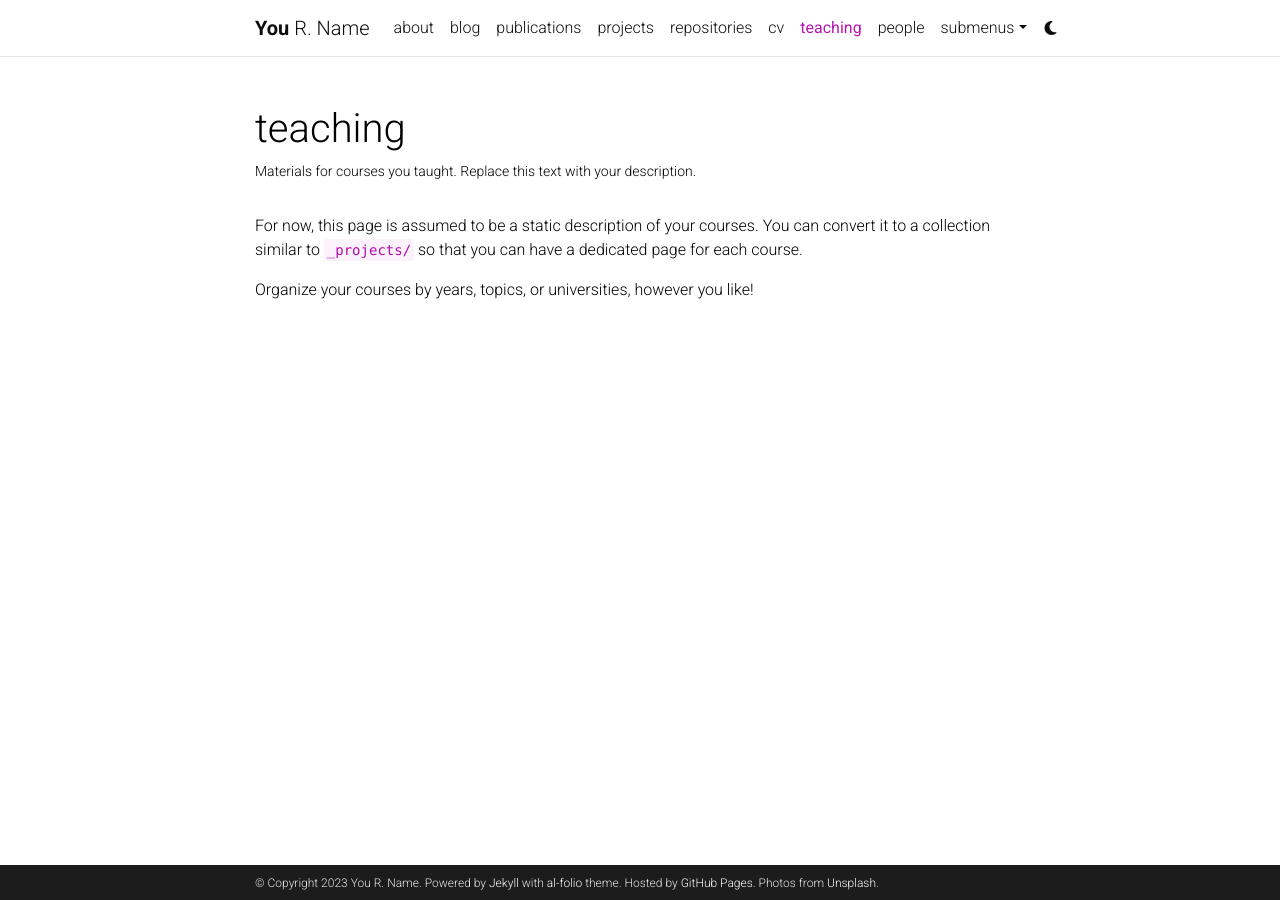
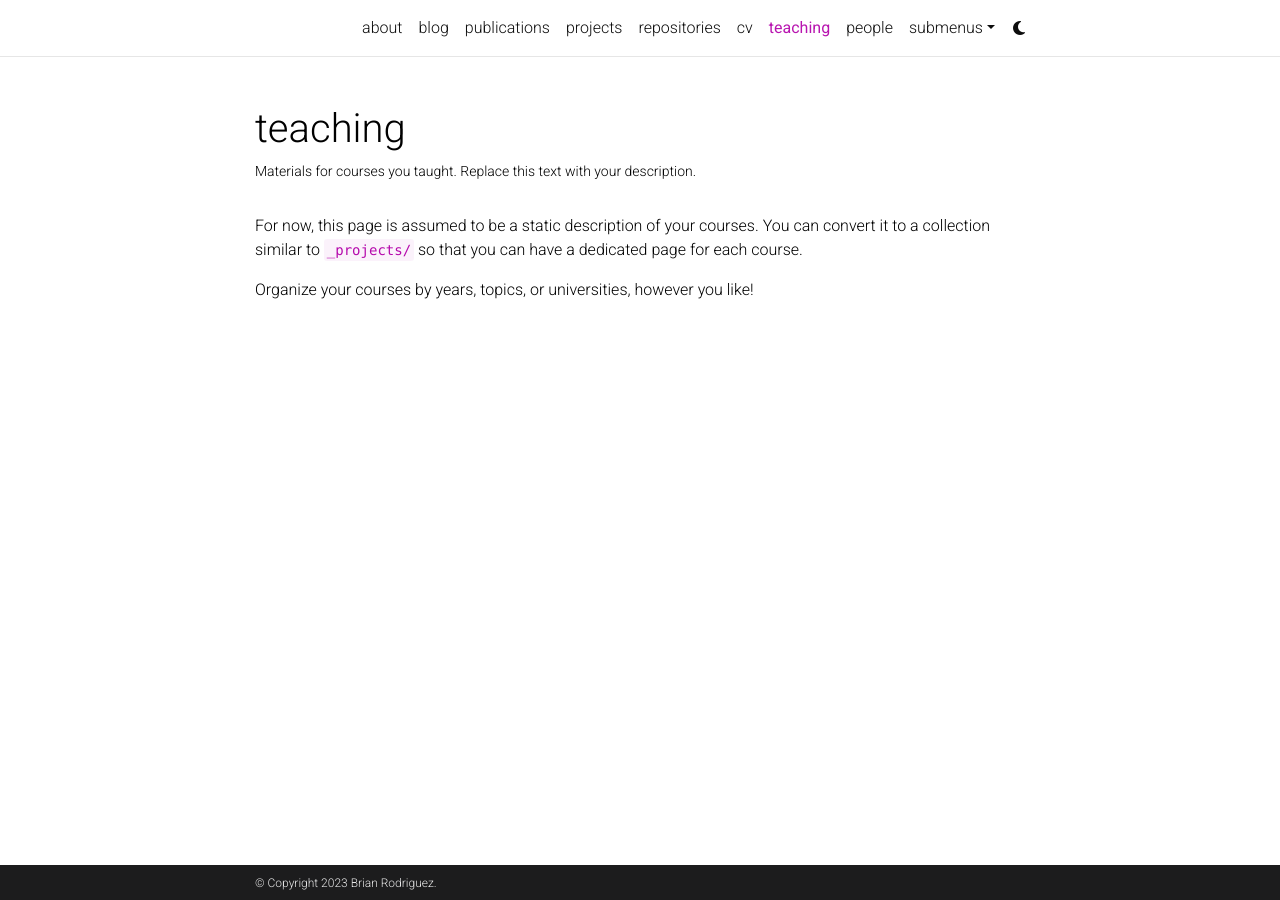
Before and after one commit to brod4910/brod4910.github.io, a Jekyll site: the page built from _pages/teaching.md, in a window 1280 px wide. Built offline with Jekyll 4.4.1, drawn with Linux system fonts in a browser that asks for light colours; comment, search, counter and statistics services are not loaded; a style sheet for code colours, icons or effects is not loaded.

Commit message:
Update _config.yml

```diff
--- a/_config.yml
+++ b/_config.yml
@@ -2,24 +2,21 @@
 # Site settings
 # -----------------------------------------------------------------------------
 
-title: blank # the website title (if blank, full name will be used instead)
-first_name: You
-middle_name: R.
-last_name: Name
-email: you@example.com
+title:  # the website title (if blank, full name will be used instead)
+first_name: Brian
+middle_name:
+last_name: Rodriguez
+email: brod4910@gmail.com
 description: > # the ">" symbol means to ignore newlines until "footer_text:"
-  A simple, whitespace theme for academics. Based on [*folio](https://github.com/bogoli/-folio) design.
+  An engineer who loves his dog, optimization, and climbing.
 footer_text: >
-  Powered by <a href="https://jekyllrb.com/" target="_blank">Jekyll</a> with <a href="https://github.com/alshedivat/al-folio">al-folio</a> theme.
-  Hosted by <a href="https://pages.github.com/" target="_blank">GitHub Pages</a>.
-  Photos from <a href="https://unsplash.com" target="_blank">Unsplash</a>.
 keywords: jekyll, jekyll-theme, academic-website, portfolio-website  # add your own keywords or leave empty
 
 lang: en # the language of your site (for example: en, fr, cn, ru, etc.)
 icon: ⚛️  # the emoji used as the favicon (alternatively, provide image name in /assets/img/)
 
-url: https://alshedivat.github.io # the base hostname & protocol for your site
-baseurl: /al-folio # the subpath of your site, e.g. /blog/
+url: https://brod4910.github.io # the base hostname & protocol for your site
+baseurl: # the subpath of your site, e.g. /blog/
 last_updated: false # set to true if you want to display last updated in the footer
 impressum_path:  # set to path to include impressum link in the footer, use the same path as permalink in a page, helps to conform with EU GDPR
 
```
